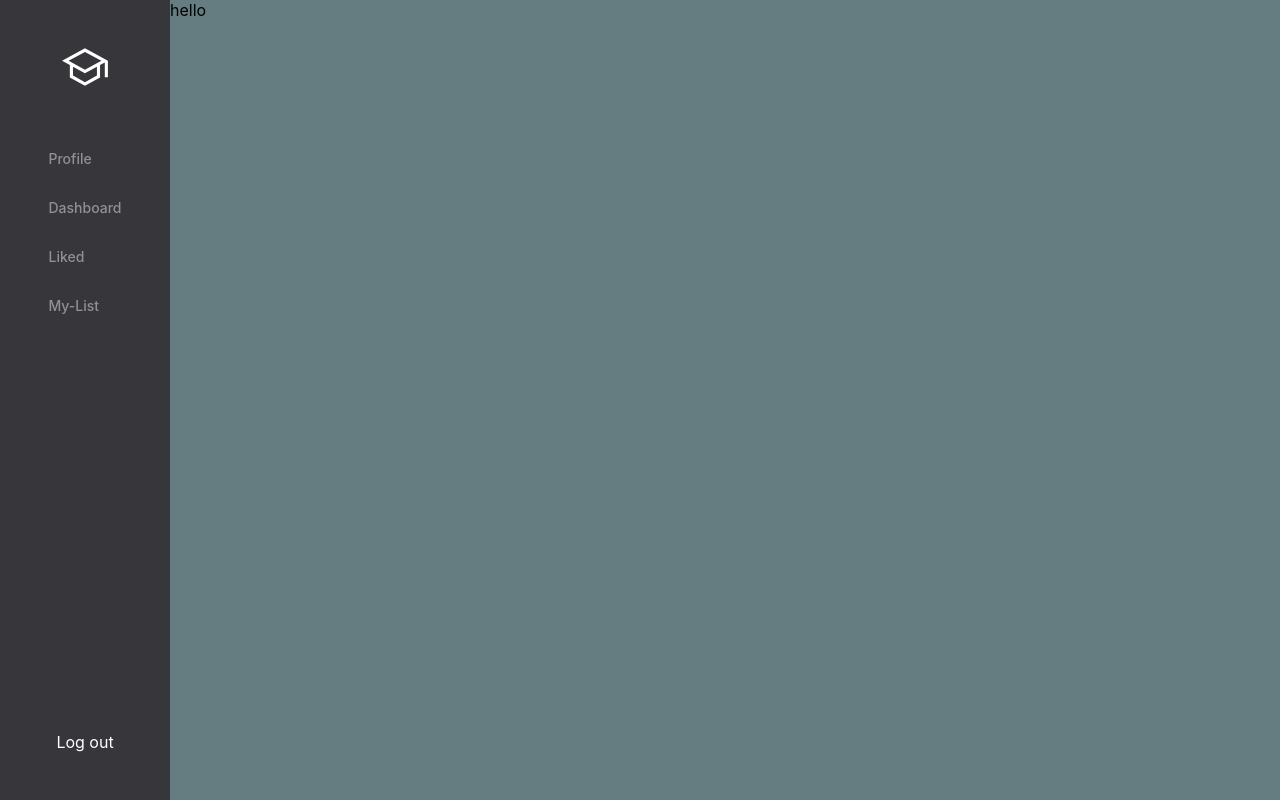
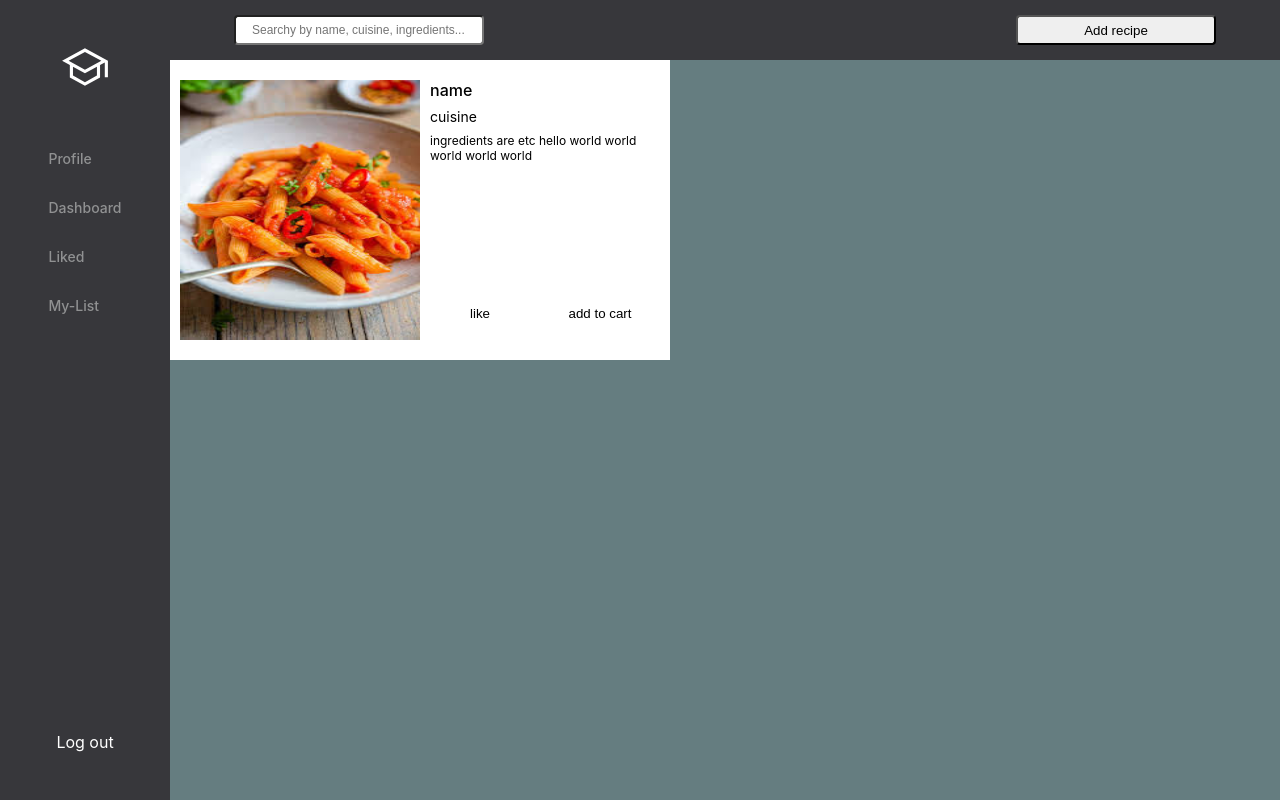
Before and after one commit to Majed-Habli/YourDailyCookBook, a React (Create React App) app in the folder daily-cook-book/: page /user in a window 1280 px wide. Built offline with nearby package versions, Linux system fonts and the light colour scheme.

Commit message:
Client <> Created the card structure and styling.

```diff
--- a/daily-cook-book/src/pages/dashboard/dashboard.jsx
+++ b/daily-cook-book/src/pages/dashboard/dashboard.jsx
@@ -1,9 +1,32 @@
 import React from "react";
-
+import styles from './dashboard.module.css'
 
 const Home = () => {
     return (
-        <div>hello</div>
+        <div className={styles.container}>
+            <div className={styles.top_bar}>
+                <input type="text" placeholder="Searchy by name, cuisine, ingredients..." />
+                <button>Add recipe</button>
+            </div>
+            <div className={styles.body}>
+                <div className={styles.card}>
+                    <div className={styles.card_left}>
+                        <img src="/spiceyItalianPasta.jpg" alt="italianspicey pasta" />
+                    </div>
+                    <div className={styles.card_right}>
+                        <div className={styles.card_right_top}>
+                            <div className={styles.name}>name</div>
+                            <div className={styles.cuisine}>cuisine</div>
+                            <div>ingredients are etc hello world world world world world</div>
+                        </div>
+                        <div className={styles.card_right_bottom}>
+                            <button>like</button>
+                            <button>add to cart</button>
+                        </div>
+                    </div>
+                </div>
+            </div>
+        </div>
     )
 }
 
--- a/daily-cook-book/src/pages/dashboard/dashboard.module.css
+++ b/daily-cook-book/src/pages/dashboard/dashboard.module.css
@@ -0,0 +1,109 @@
+*{
+    margin: 0;
+    padding: 0;
+    box-sizing: border-box;
+}
+
+.container{
+    width: 100%;
+    height: 100%;
+}
+
+.top_bar{
+    width: 100%;
+    height: 60px;
+    background-color: #37373b;
+    display: flex;
+    align-items: center;
+    justify-content: space-between;
+    padding: 0 4rem;
+}
+
+.top_bar input{
+    width: 250px;
+    height: 30px;
+    font-size: 12px;
+    padding-left: 1rem;
+    border-radius: 4px;
+}
+
+.top_bar button{
+    width: 200px;
+    height: 30px;
+    border-radius: 4px;
+    cursor: pointer;
+}
+
+.top_bar button:hover{
+    background-color: #c8c8c8;
+}
+
+.card{
+    width: 500px;
+    height: 300px;
+    display: flex;
+    align-items: center;
+    justify-content: center;
+    padding: 10px;
+    background-color: white;
+}
+
+.card_left{
+    width: 50%;
+    height: 100%;
+    display: flex;
+    align-items: center;
+    justify-content: center;
+}
+
+.card_left img{
+    width: 100%;
+    height: 260px;
+}
+
+.card_right{
+    width: 50%;
+    height: 100%;
+    display: flex;
+    flex-direction: column;
+    align-items: flex-start;
+}
+
+.card_right_top{
+    width: 100%;
+    height: 100%;
+    padding: 10px 10px 0 10px;
+    font-size: 12px;
+    display: flex;
+    flex-direction: column;
+    row-gap: 8px;
+}
+
+.name{
+    font-weight: 500;
+    font-size: 16px;
+}
+
+.cuisine{
+    font-size: 14px;
+    font-weight: 400;
+}
+
+.card_right_bottom{
+    width: 100%;
+    margin-bottom: 20px;
+    display: flex;
+    justify-content: space-around;
+}
+
+.card_right_bottom button{
+    width: 100px;
+    height: 33px;
+    border: none;
+    cursor: pointer;
+    background-color: transparent;
+}
+
+.card_right_bottom button:hover{
+    text-decoration: underline;
+}
```
Also changed, not shown: daily-cook-book/public/spiceyItalianPasta.jpg (added).
